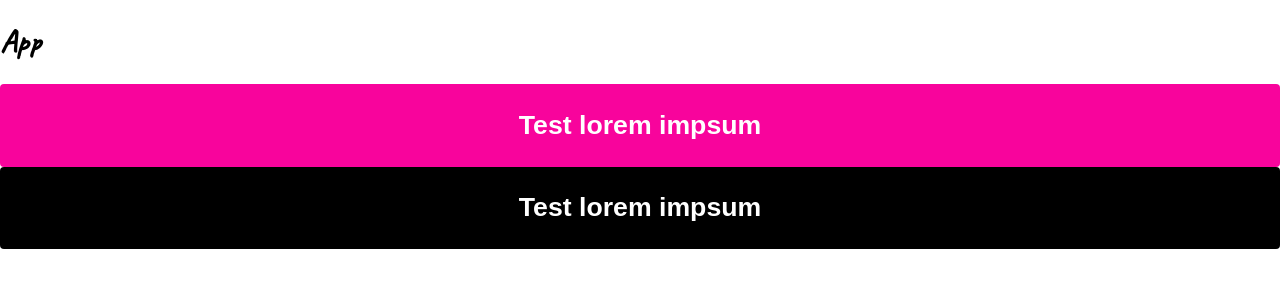
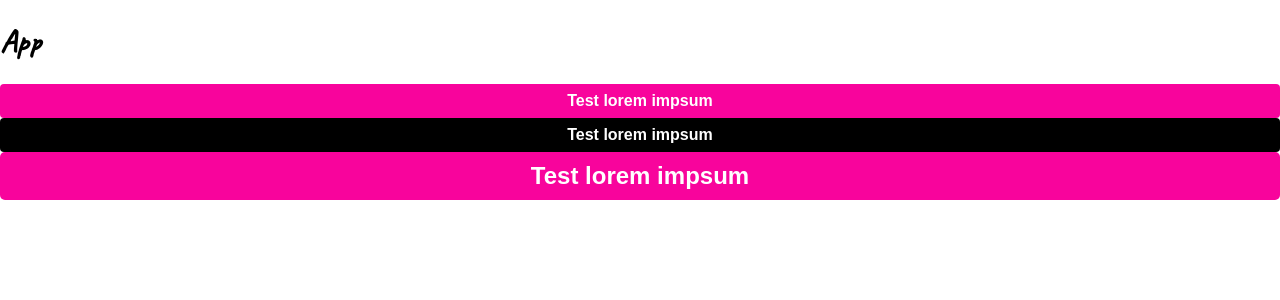
Before and after one commit to cigotete/study-react-styled-components, a React (Vite) app: page / in a window 1280 px wide. Shown: the top 300 px of the page. Built offline with nearby package versions, Linux system fonts and the light colour scheme.

Commit message:
Using css helper in order to assign several css declarations according a prop.

```diff
--- a/src/components/App.jsx
+++ b/src/components/App.jsx
@@ -17,11 +17,15 @@ function App() {
       <GlobalStyle />
       <h1>App</h1>
       <Button>
-        <h1>Test lorem impsum</h1>
+        Test lorem impsum
       </Button>
       <Button secondary>
-        <h1>Test lorem impsum</h1>
+        Test lorem impsum
       </Button>
+      <Button large>
+        Test lorem impsum
+      </Button>
+      <br />
     </>
   )
 }
--- a/src/components/common/Button.js
+++ b/src/components/common/Button.js
@@ -1,11 +1,23 @@
-import styled from 'styled-components';
+import styled, { css } from 'styled-components';
 
 export const Button = styled.button`
   color: white;
   background-color: ${props => props.secondary ? 'black' : '#f8049c'};
   font-weight: bold;
-  padding: 8px;
-  border-radius: 4px;
+
+  ${props => props.large ?
+    css`
+      padding: 10px;
+      border-radius: 5px;
+      font-size: 1.5em;
+    `
+    : css`
+      padding: 8px;
+      border-radius: 4px;
+      font-size: 1em;
+    `
+  }
+
   box-shadow: none;
   border: none;
   width: 100%;
```
